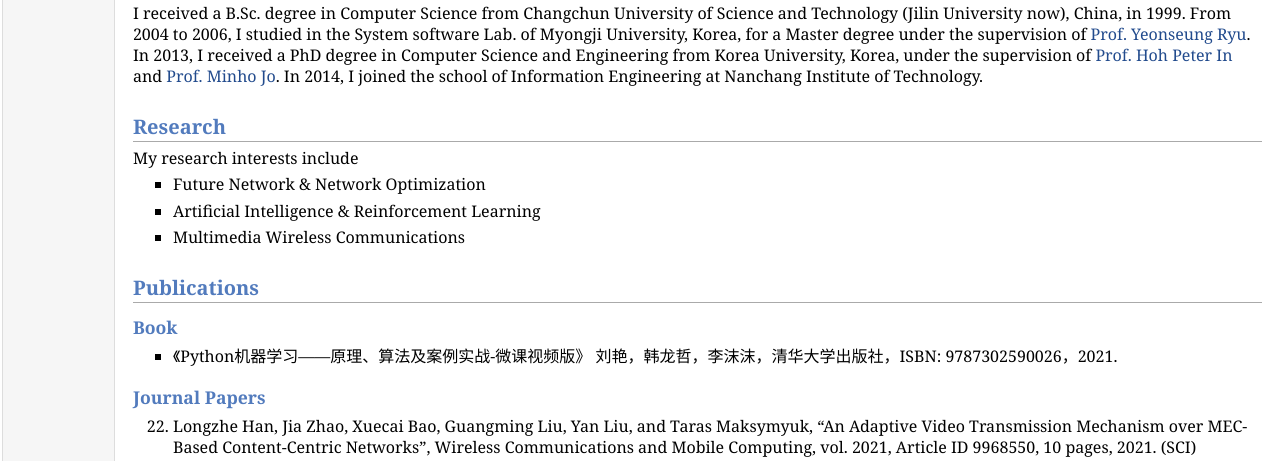
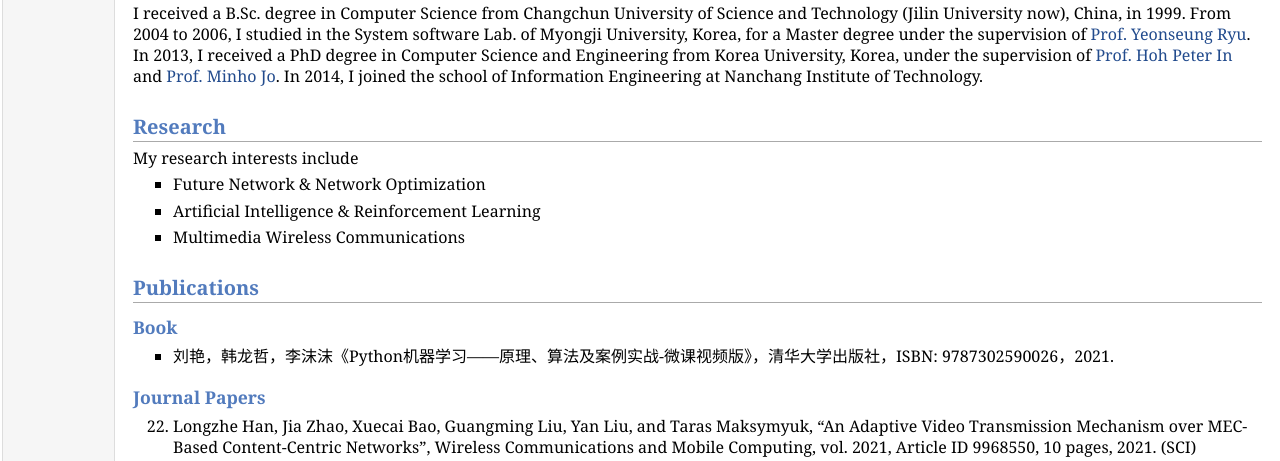
Before and after one commit to longzhehan/longzhehan.github.io, a plain HTML site: page index.html in a window 1280 px wide. Shown: the part 301-762 px from the top of the page. Drawn offline with Linux system fonts and the light colour scheme.

Commit message:
Update index.html

```diff
--- a/index.html
+++ b/index.html
@@ -60,7 +60,7 @@ Email: <i>lzhan</i> [at] nit [dot] edu [dot] cn, <i>longzhehan</i> [at] gmail [d
 <h2>Publications</h2>
 <h3>Book</h3>
 <ul>
-<li><p>《Python机器学习——原理、算法及案例实战-微课视频版》 刘艳，韩龙哲，李沫沫，清华大学出版社，ISBN: 9787302590026，2021.
+<li><p>刘艳，韩龙哲，李沫沫《Python机器学习——原理、算法及案例实战-微课视频版》，清华大学出版社，ISBN: 9787302590026，2021.
 </p>
 </ul>
 </li>
```
